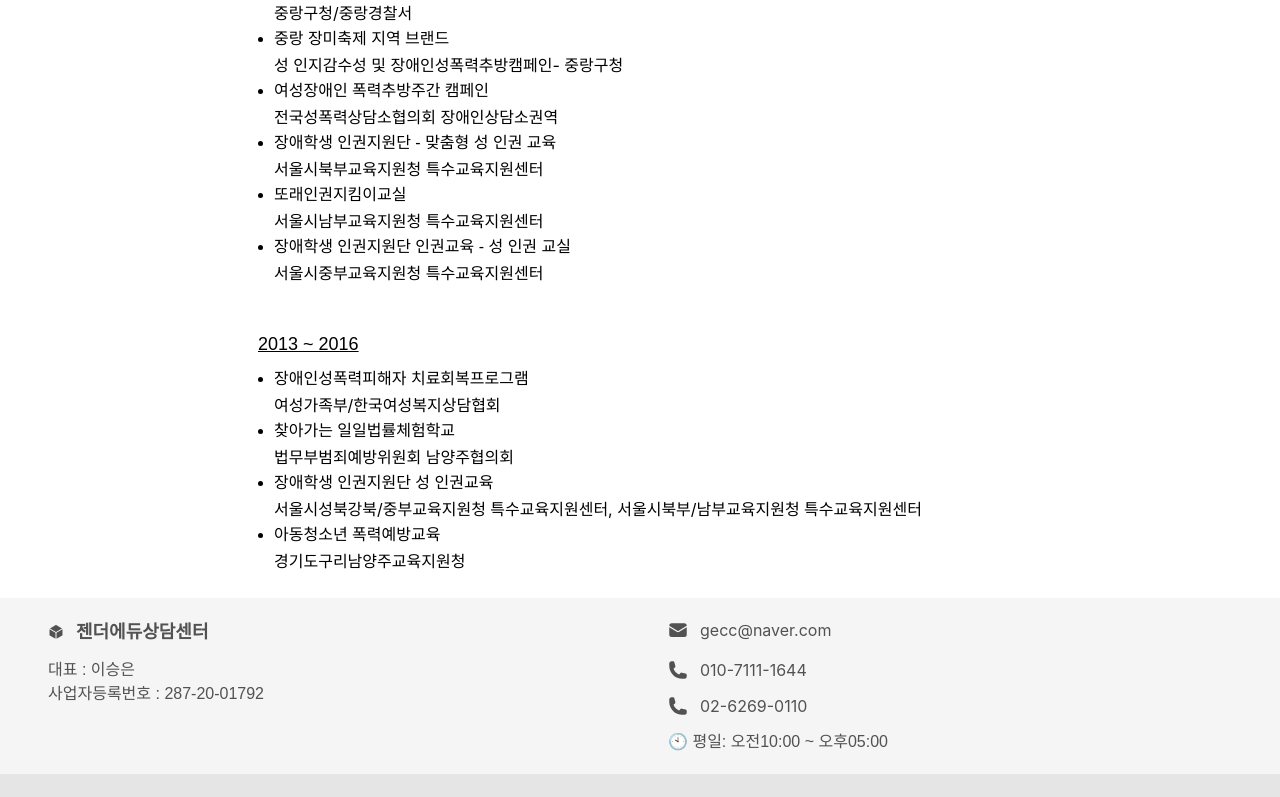
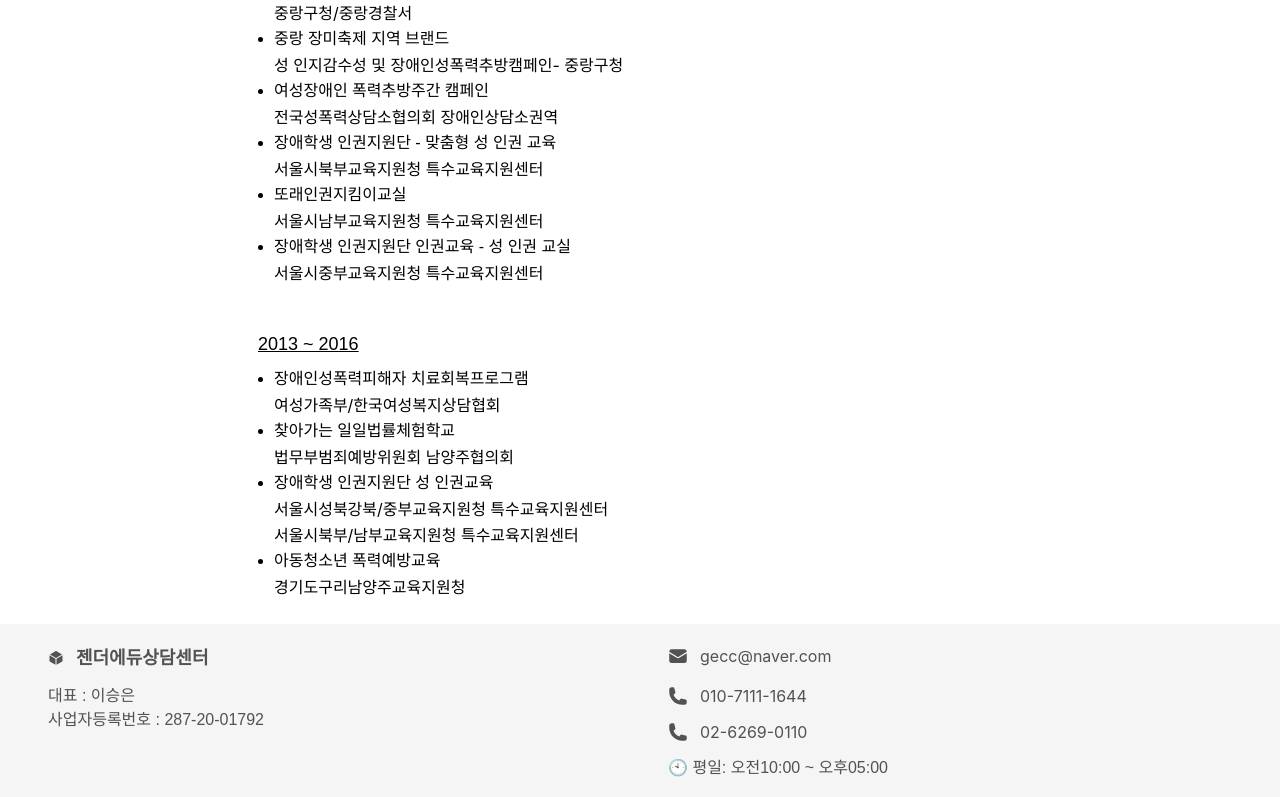
Before and after one commit to ohwonsuk/gender-edu, a React (Create React App) app: page /about in a window 1280 px wide. Shown: the part 2574-3371 px from the top of the page. Built offline with nearby package versions, Linux system fonts and the light colour scheme; a web font is replaced by a local one.

Commit message:
historylist 줄바꿈 처리 적용

```diff
--- a/src/components/HistoryList.js
+++ b/src/components/HistoryList.js
@@ -6,7 +6,10 @@
       <ul className="font-ibmsans list-disc leading-relaxed list-outside pl-4">
         <li>{item}</li>
       </ul>
-      <div className="pl-4 list-outside">{agent}</div>
+      {/* 줄을 나눠서 표현하는 방법 */}
+      <div className="pl-4 list-outside whitespace-pre-line">
+        {agent.replace(',', '\n')}
+      </div>
     </>
   );
 };
```
